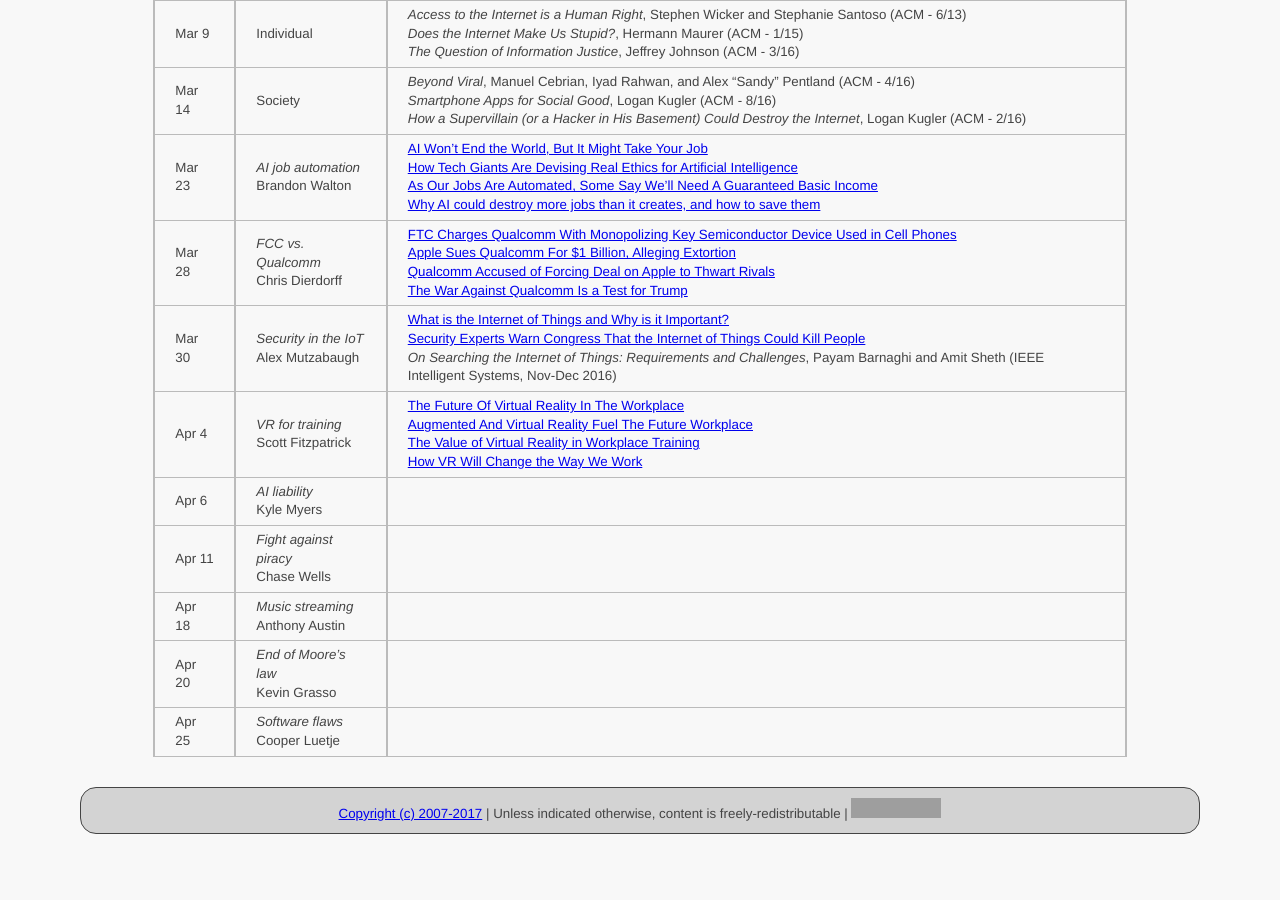
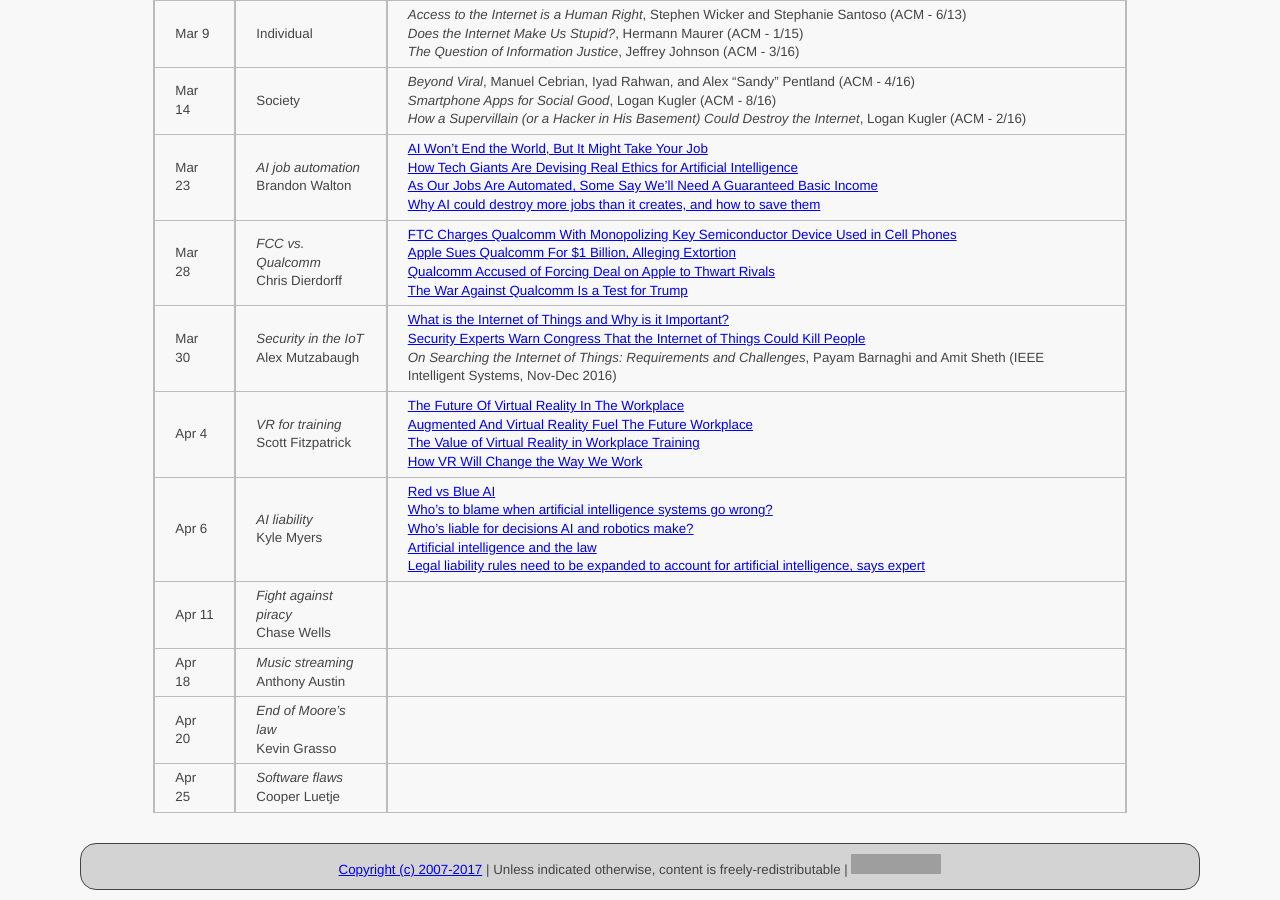
Before and after one commit to ycpcs/cs456-spring2017, a Jekyll site: the page built from schedule/index.md, in a window 1280 px wide and 900 px high, scrolled down 882 px. Built offline with Jekyll 4.4.1, drawn with Linux system fonts in a browser that asks for light colours; before the commit the page ends 1726 px from its top, so only the background shows below that; grey boxes are pictures that could not be loaded.

Commit message:
add AI articles
add AI articles

```diff
--- a/schedule/index.md
+++ b/schedule/index.md
@@ -29,7 +29,7 @@ All reading materials can be accessed via [Schmidt Library](http://library.ycp.e
 > Mar 28   | *FCC vs. Qualcomm* <br /> Chris Dierdorff | [FTC Charges Qualcomm With Monopolizing Key Semiconductor Device Used in Cell Phones](https://www.ftc.gov/news-events/press-releases/2017/01/ftc-charges-qualcomm-monopolizing-key-semiconductor-device-used) <br /> [Apple Sues Qualcomm For $1 Billion, Alleging Extortion](https://www.forbes.com/sites/aarontilley/2017/01/20/apple-sues-qualcomm-for-1-billion-over-royalties/#5d2fc44841f5) <br /> [Qualcomm Accused of Forcing Deal on Apple to Thwart Rivals](https://www.bloomberg.com/news/articles/2017-01-17/qualcomm-forced-apple-to-exclusively-use-modem-chips-ftc-says) <br /> [The War Against Qualcomm Is a Test for Trump](http://www.pcmag.com/commentary/351219/the-war-against-qualcomm-is-a-test-for-trump) |
 > Mar 30   | *Security in the IoT* <br /> Alex Mutzabaugh | [What is the Internet of Things and Why is it Important?](http://www.technologyguide.com/feature/internet-of-things/) <br /> [Security Experts Warn Congress That the Internet of Things Could Kill People](https://www.technologyreview.com/s/603015/security-experts-warn-congress-that-the-internet-of-things-could-kill-people/) <br /> *On Searching the Internet of Things: Requirements and Challenges*, Payam Barnaghi and Amit Sheth (IEEE Intelligent Systems, Nov-Dec 2016)|
 > Apr 4    | *VR for training* <br /> Scott Fitzpatrick | [The Future Of Virtual Reality In The Workplace](https://blog.ipswitch.com/future-virtual-reality-workplace) <br /> [Augmented And Virtual Reality Fuel The Future Workplace](https://www.forbes.com/sites/maribellopez/2016/11/11/augmented-and-virtual-reality-fuel-the-future-workplace/#4294627d185d) <br /> [The Value of Virtual Reality in Workplace Training](https://blog.immerselearning.com/the-value-of-virtual-reality-in-workplace-training/) <br /> [How VR Will Change the Way We Work](http://www.pcmag.com/slideshow/story/348117/how-vr-will-change-the-way-we-work)|
-> Apr 6    | *AI liability* <br /> Kyle Myers | |
+> Apr 6    | *AI liability* <br /> Kyle Myers | [Red vs Blue AI](https://www.youtube.com/watch?v=An4gF0Gbpyw) <br /> [Who’s to blame when artificial intelligence systems go wrong?](http://theconversation.com/whos-to-blame-when-artificial-intelligence-systems-go-wrong-45771) <br /> [Who's liable for decisions AI and robotics make?](https://betanews.com/2017/03/21/artificial-intelligence-robotics-liability/) <br /> [Artificial intelligence and the law](https://techcrunch.com/2017/01/28/artificial-intelligence-and-the-law/) <br /> [Legal liability rules need to be expanded to account for artificial intelligence, says expert](https://www.out-law.com/en/articles/2016/march/legal-liability-rules-need-to-be-expanded-to-account-for-artificial-intelligence-says-expert/)|
 > Apr 11   | *Fight against piracy* <br /> Chase Wells | |
 > Apr 18   | *Music streaming* <br /> Anthony Austin | |
 > Apr 20   | *End of Moore's law* <br /> Kevin Grasso | |
```
